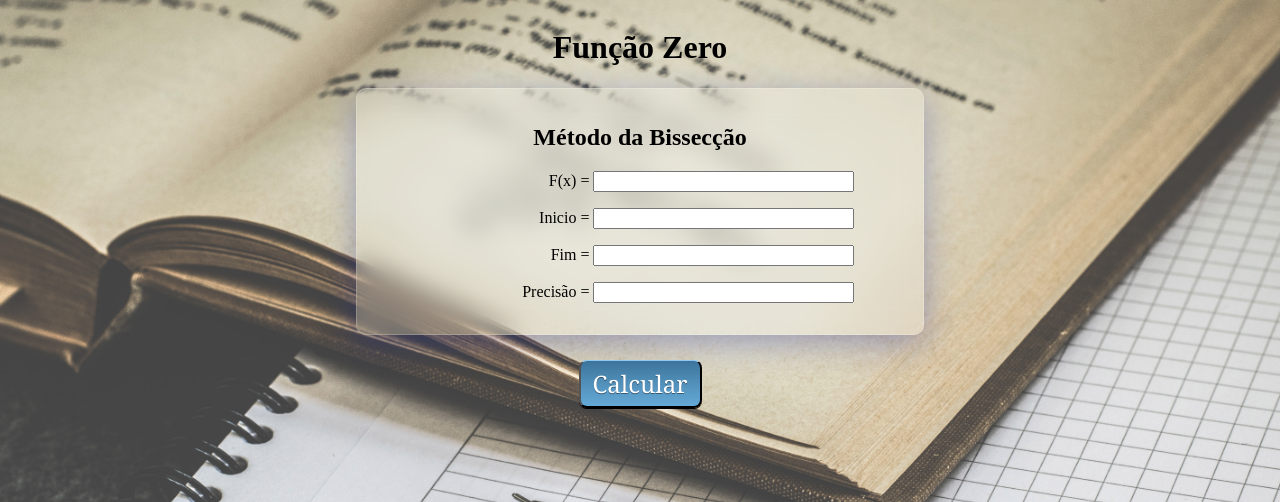
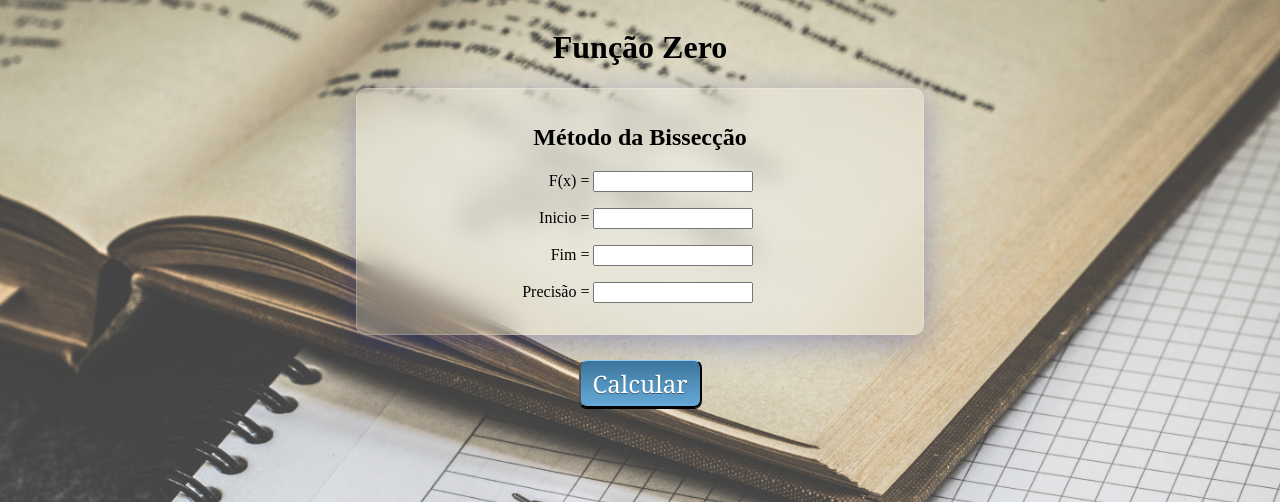
Before and after one commit to pilacoepouco/MetodoBisseccao, a Flask app: page / in a window 1280 px wide. Shown: the top 502 px of the page. Run offline with Flask 2, Linux system fonts and the light colour scheme.

Commit message:
correção input

```diff
--- a/static/css/style.css
+++ b/static/css/style.css
@@ -29,7 +29,7 @@ body{
 }
 #dados p input{
     display: inline-block;
-    width: 50%;
+    width: 30%;
 }
 .button {
     margin: 2%;
```
